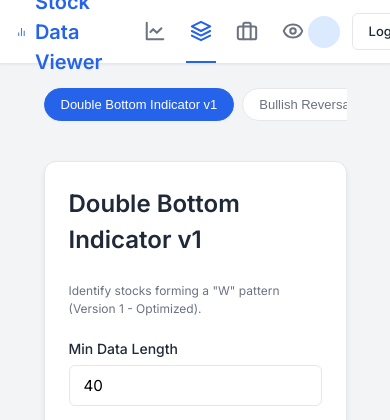
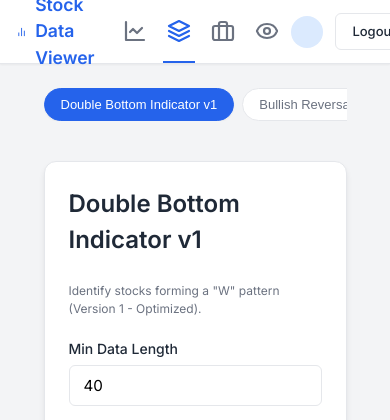
Before and after one commit to rahulpraj10/stock_tracker_v2, a Flask app: page /strategies in a window 390 px wide; the page is wider, and only the part inside the window is pictured. Shown: the top 420 px of that part. Run offline with Flask 3, Linux system fonts and the light colour scheme; the visitor is signed in with stand-in values (Sample User, id 1); some libraries are stand-ins or nearby versions.

Commit message:
RAHUL: 22022026 : Responsive design

```diff
--- a/templates/base.html
+++ b/templates/base.html
@@ -282,7 +282,7 @@
         }
 
         /* Responsiveness */
-        @media (max-width: 640px) {
+        @media (max-width: 1024px) {
             .filter-form {
                 grid-template-columns: 1fr;
                 flex-direction: column !important;
@@ -300,23 +300,30 @@
 
             header {
                 padding: 0 16px;
+                gap: 8px;
+                /* allow items to squeeze */
             }
 
             .brand {
-                margin-right: 24px;
+                margin-right: 12px;
+                font-size: 1.1rem;
             }
 
             .nav-links {
-                gap: 16px;
+                gap: 12px;
             }
 
             .nav-text {
-                display: none;
+                display: none !important;
             }
 
             .nav-icon {
-                width: 22px;
-                height: 22px;
+                width: 24px;
+                height: 24px;
+            }
+
+            .nav-link {
+                padding: 4px;
             }
         }
     </style>
--- a/templates/strategies.html
+++ b/templates/strategies.html
@@ -70,7 +70,7 @@
         }
     }
 
-    @media (max-width: 768px) {
+    @media (max-width: 1024px) {
         .strategies-container {
             flex-direction: column;
         }
```
Also changed, not shown: 1 other file.
